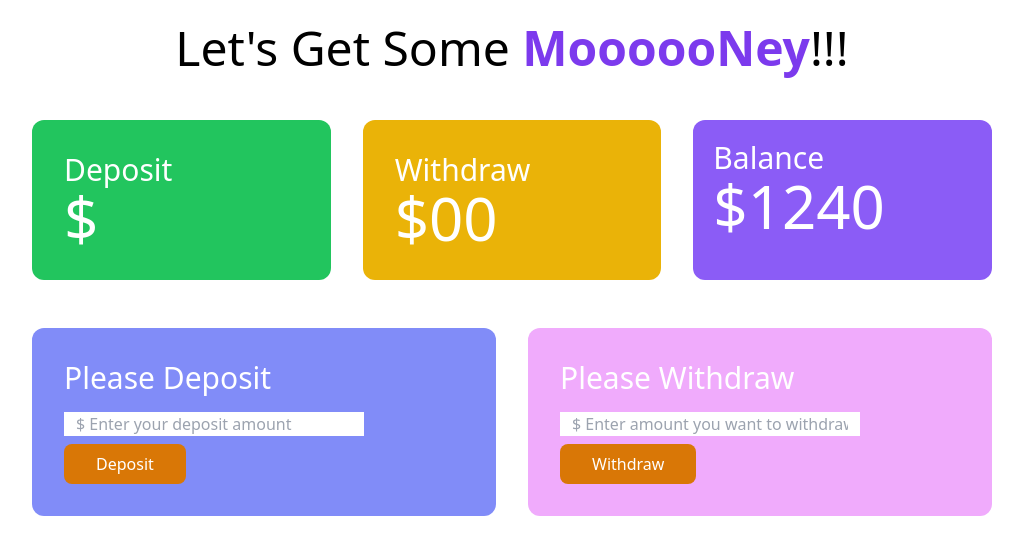
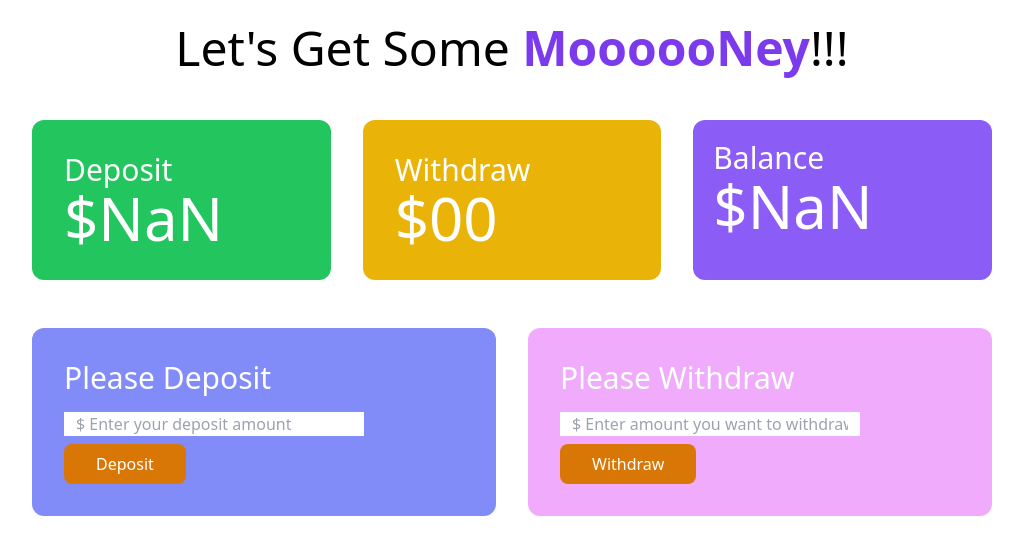
Before and after one commit to RafiTahmid/Bank-System, a plain HTML site: page bank.html in a window 1280 px wide. Both pictures are taken after a click on the button "Deposit". Shown: the whole page, without its empty margins (128-1151 px from the left). Drawn offline with nearby package versions, Linux system fonts and the light colour scheme.

Commit message:
total amount updated

```diff
--- a/bank.html
+++ b/bank.html
@@ -28,7 +28,7 @@
           </div>
           <div class="bg-violet-500 p-5 rounded-xl">
             <h4 class="text-3xl">Balance</h4>
-            <h2 class="text-6xl">$1240</h2>
+            <h2 class="text-6xl">$<span id="balance-total">1240</span></h2>
           </div>
         </div>
       </section>
--- a/js/deposit.js
+++ b/js/deposit.js
@@ -4,10 +4,32 @@ document. getElementById('btn-deposit'). addEventListener('click', function(){
     // Step-2: Get the amount from the deposit input field
     // for input and textArea use .vlue to get the value.
     const depositField = document. getElementById('deposit-field');
-    const depositAmount = depositField. value;
+    const newDepositAmountString = depositField. value;
+    const newDepositAmount = parseFloat(newDepositAmountString);
+
     // Step-3: Get the current deposit total
     // for non-input (element other than im=nput,textarea) use .innerTexrt to get the text
     const depositTotalElement = document. getElementById('deposit-total');
-    const depositTotal = depositTotalElement. innerText;
-    depositTotalElement. innerText = depositAmount;
+    const previousDepositTotalString = depositTotalElement. innerText;
+    const previousDepositTotal = parseFloat(previousDepositTotalString);
+
+    // Step-4: Add amounts to set the total deposit
+    const currentDepositTotal = previousDepositTotal + newDepositAmount;
+    depositTotalElement. innerText = currentDepositTotal;
+
+    //Step-5: Get balance current total
+    const balanceTotalElement = document. getElementById('balance-total');
+    const previousBalanceTotalString = balanceTotalElement. innerText;
+    const previousBalanceTotal = parseFloat(previousBalanceTotalString);
+
+    // step-6: Calculate current total balance
+    const currentBalanceTotal = previousBalanceTotal + newDepositAmount;
+    // Set the balance total
+    balanceTotalElement. innerText = currentBalanceTotal;
+
+
+
+
+    // Step-7: Clear the deposit field
+    depositField. value = '';
 })
```
